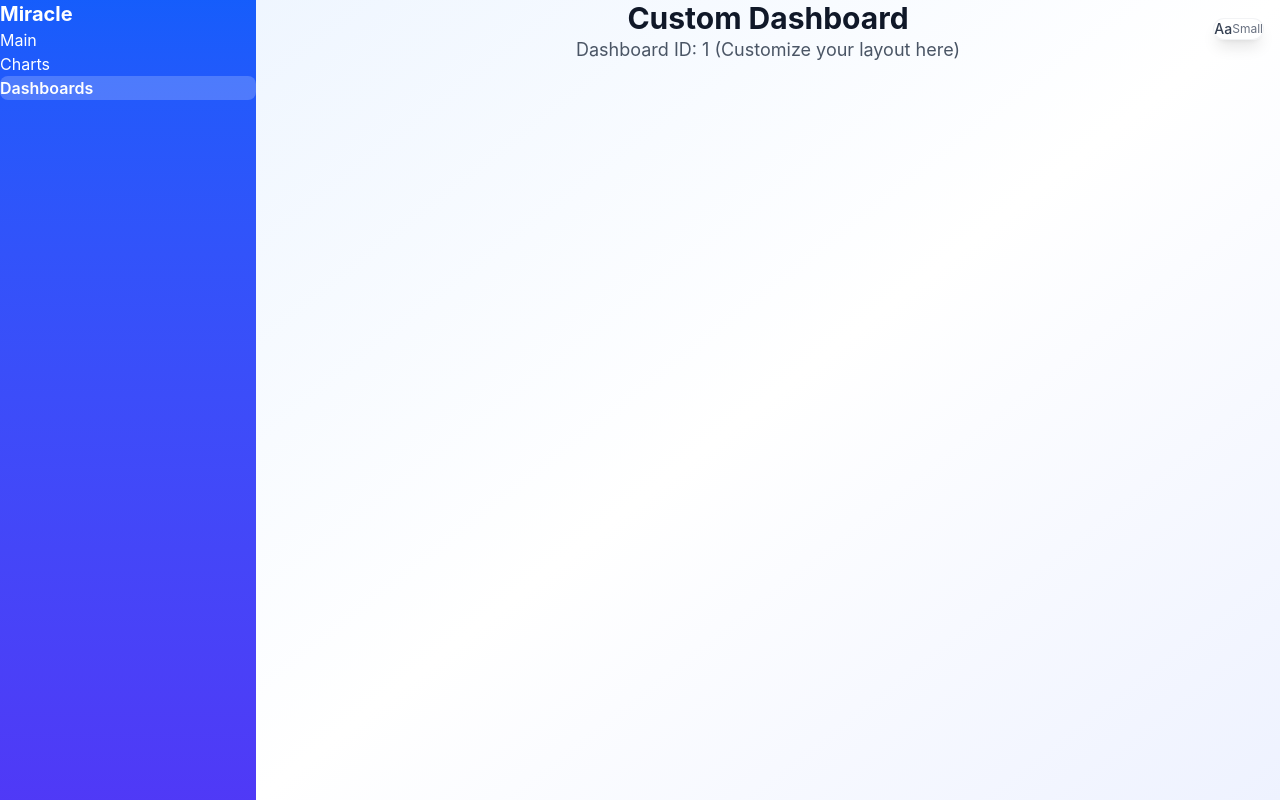
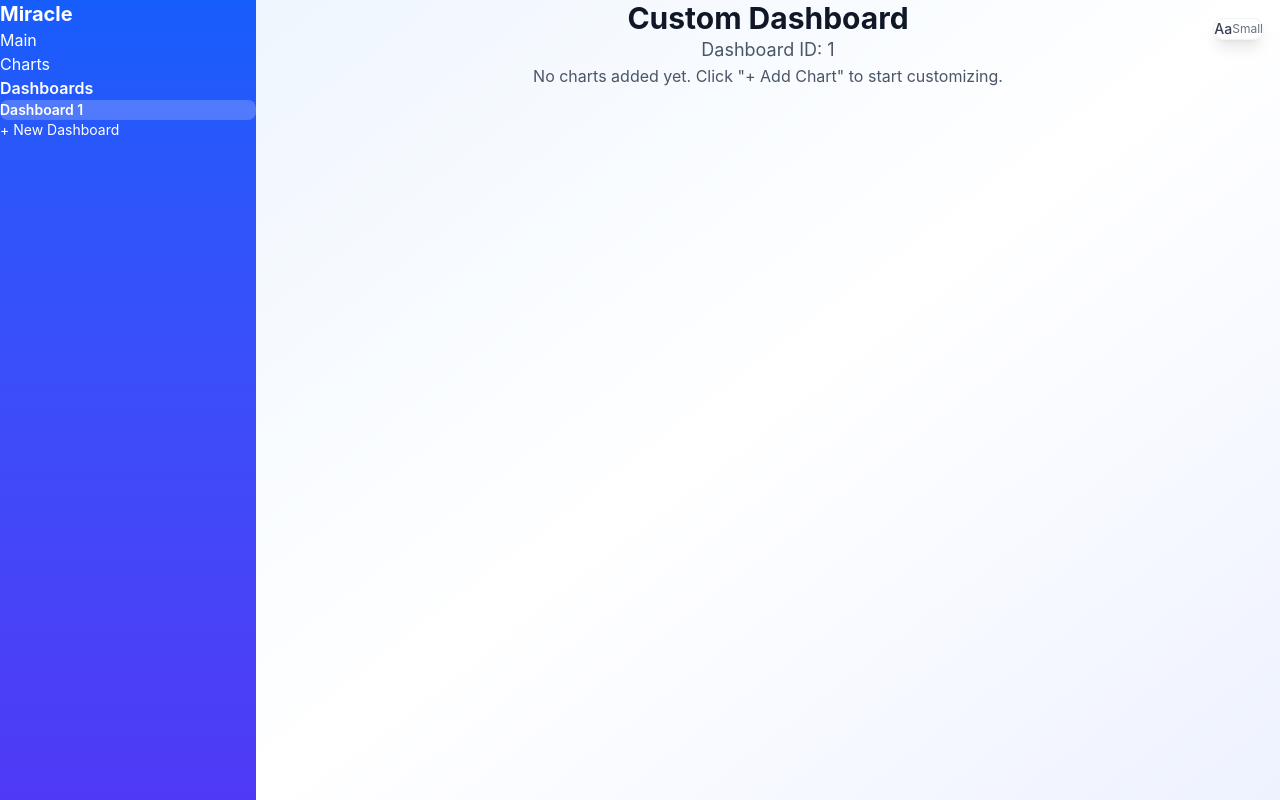
Before and after one commit to saketh-n/miracle-technical-assessment, a React (Vite) app in the folder frontend/: page /dashboard/1 in a window 1280 px wide. Built offline with nearby package versions, Linux system fonts and the light colour scheme.

Commit message:
Dashboard Layouts dummy logic

```diff
--- a/frontend/package.json
+++ b/frontend/package.json
@@ -11,10 +11,12 @@
   },
   "dependencies": {
     "@types/react-router-dom": "^5.3.3",
+    "@types/uuid": "^10.0.0",
     "react": "^19.1.1",
     "react-dom": "^19.1.1",
     "react-router-dom": "^7.8.2",
-    "recharts": "^3.1.2"
+    "recharts": "^3.1.2",
+    "uuid": "^11.1.0"
   },
   "devDependencies": {
     "@eslint/js": "^9.33.0",
--- a/frontend/src/components/Dashboard.tsx
+++ b/frontend/src/components/Dashboard.tsx
@@ -1,10 +1,13 @@
-import React from 'react';
+import React, { useEffect, useState } from 'react';
 import { useParams } from 'react-router-dom';
 import { useFontSize } from '../context/FontSizeContext';
+import { getDashboard } from '../utils/dashboardStorage';
+import type { DashboardLayout } from '../utils/dashboardStorage';
 
 const Dashboard: React.FC = () => {
   const { id } = useParams<{ id: string }>(); // Get the dynamic :id from URL
   const { fontSize } = useFontSize();
+  const [layout, setLayout] = useState<DashboardLayout>({});
 
   const getFontSizeClasses = () => {
     if (fontSize === 'large') {
@@ -15,6 +18,19 @@ const Dashboard: React.FC = () => {
 
   const { title, subtitle } = getFontSizeClasses();
 
+  // Load dashboard layout from localStorage
+  useEffect(() => {
+    if (id) {
+      const dashboardLayout = getDashboard(id);
+      setLayout(dashboardLayout);
+    }
+  }, [id]);
+
+  // Sort charts by position for rendering
+  const sortedCharts = Object.entries(layout)
+    .sort(([, posA], [, posB]) => posA - posB)
+    .map(([chartId]) => chartId);
+
   return (
     <div className="min-h-screen bg-gradient-to-br from-blue-50 via-white to-indigo-50 py-12 px-6">
       <div className="max-w-7xl mx-auto">
@@ -22,9 +38,27 @@ const Dashboard: React.FC = () => {
           Custom Dashboard
         </h1>
         <p className={`${subtitle} text-gray-600 mb-12 text-center`}>
-          Dashboard ID: {id} (Customize your layout here)
+          Dashboard ID: {id}
         </p>
-        {/* Future: FiltersPanel, chart widgets, + Add Chart button, etc. */}
+        <div className="grid grid-cols-1 md:grid-cols-2 lg:grid-cols-3 gap-8">
+          {sortedCharts.length > 0 ? (
+            sortedCharts.map((chartId) => (
+              <div
+                key={chartId}
+                className="bg-white/80 backdrop-blur-md rounded-2xl p-6 border border-white/50 shadow-lg"
+              >
+                <h2 className="text-lg font-semibold text-gray-800 mb-4">
+                  Chart: {chartId} (Position: {layout[chartId]})
+                </h2>
+                <p className="text-gray-600">Placeholder for chart {chartId}</p>
+              </div>
+            ))
+          ) : (
+            <p className="text-gray-600 text-center col-span-full">
+              No charts added yet. Click "+ Add Chart" to start customizing.
+            </p>
+          )}
+        </div>
       </div>
     </div>
   );
--- a/frontend/src/components/Sidebar.tsx
+++ b/frontend/src/components/Sidebar.tsx
@@ -1,24 +1,47 @@
-import React from 'react';
-import { NavLink } from 'react-router-dom';
+import React, { useEffect, useState } from 'react';
+import { NavLink, useNavigate } from 'react-router-dom';
 import { useFontSize } from '../context/FontSizeContext';
+import { initializeDashboards, getDashboards, createDashboard } from '../utils/dashboardStorage';
 
 const Sidebar: React.FC = () => {
   const { fontSize } = useFontSize();
+  const navigate = useNavigate();
+  const [dashboards, setDashboards] = useState<{ id: string; name: string }[]>([]);
 
   const getFontSizeClasses = () => {
     if (fontSize === 'large') {
       return {
         menuItem: 'text-lg',
         menuTitle: 'text-2xl',
+        subMenuItem: 'text-base',
       };
     }
     return {
       menuItem: 'text-base',
       menuTitle: 'text-xl',
+      subMenuItem: 'text-sm',
     };
   };
 
-  const { menuItem, menuTitle } = getFontSizeClasses();
+  const { menuItem, menuTitle, subMenuItem } = getFontSizeClasses();
+
+  // Initialize and load dashboards
+  useEffect(() => {
+    initializeDashboards();
+    const storedDashboards = getDashboards();
+    const dashboardList = Object.keys(storedDashboards).map((id, index) => ({
+      id,
+      name: `Dashboard ${index + 1}`,
+    }));
+    setDashboards(dashboardList);
+  }, []);
+
+  // Handle creating a new dashboard
+  const handleCreateDashboard = () => {
+    const newId = createDashboard();
+    setDashboards([...dashboards, { id: newId, name: `Dashboard ${dashboards.length + 1}` }]);
+    navigate(`/dashboard/${newId}`);
+  };
 
   return (
     <div className="w-64 bg-gradient-to-b from-blue-600 to-indigo-600 text-white min-h-screen p-6 shadow-lg">
@@ -28,9 +51,7 @@ const Sidebar: React.FC = () => {
           to="/"
           className={({ isActive }) =>
             `${menuItem} block px-4 py-2 rounded-lg transition-all duration-200 ${
-              isActive
-                ? 'bg-white/20 text-white font-semibold'
-                : 'hover:bg-white/10 hover:text-white'
+              isActive ? 'bg-white/20 text-white font-semibold' : 'hover:bg-white/10 hover:text-white'
             }`
           }
         >
@@ -40,26 +61,36 @@ const Sidebar: React.FC = () => {
           to="/charts"
           className={({ isActive }) =>
             `${menuItem} block px-4 py-2 rounded-lg transition-all duration-200 ${
-              isActive
-                ? 'bg-white/20 text-white font-semibold'
-                : 'hover:bg-white/10 hover:text-white'
+              isActive ? 'bg-white/20 text-white font-semibold' : 'hover:bg-white/10 hover:text-white'
             }`
           }
         >
           Charts
         </NavLink>
+        <div>
+          <div className={`${menuItem} block px-4 py-2 font-semibold`}>Dashboards</div>
+          <div className="ml-4 space-y-2">
+            {dashboards.map((dashboard) => (
               <NavLink
-          to="/dashboard/1" // Default to dashboard ID 1 for now
+                key={dashboard.id}
+                to={`/dashboard/${dashboard.id}`}
                 className={({ isActive }) =>
-            `${menuItem} block px-4 py-2 rounded-lg transition-all duration-200 ${
-              isActive
-                ? 'bg-white/20 text-white font-semibold'
-                : 'hover:bg-white/10 hover:text-white'
+                  `${subMenuItem} block px-4 py-1 rounded-lg transition-all duration-200 ${
+                    isActive ? 'bg-white/20 text-white font-semibold' : 'hover:bg-white/10 hover:text-white'
                   }`
                 }
               >
-          Dashboards
+                {dashboard.name}
               </NavLink>
+            ))}
+            <button
+              onClick={handleCreateDashboard}
+              className={`${subMenuItem} block px-4 py-1 rounded-lg hover:bg-white/10 hover:text-white text-left w-full transition-all duration-200`}
+            >
+              + New Dashboard
+            </button>
+          </div>
+        </div>
       </nav>
     </div>
   );
--- /dev/null
+++ b/frontend/src/utils/dashboardStorage.ts
@@ -0,0 +1,49 @@
+// Utility to manage dashboard layouts in localStorage
+import { v4 as uuidv4 } from 'uuid'; // For generating unique dashboard IDs
+
+export interface DashboardLayout {
+  [chartId: string]: number; // chartId -> position (1-based index)
+}
+
+export interface DashboardStorage {
+  [dashboardId: string]: DashboardLayout;
+}
+
+// Initialize localStorage with a default dashboard if empty
+export const initializeDashboards = (): void => {
+  const dashboards = getDashboards();
+  if (Object.keys(dashboards).length === 0) {
+    const defaultDashboard: DashboardStorage = {
+      '1': {}, // Default dashboard with ID "1" and no charts
+    };
+    localStorage.setItem('dashboards', JSON.stringify(defaultDashboard));
+  }
+};
+
+// Get all dashboards from localStorage
+export const getDashboards = (): DashboardStorage => {
+  const dashboards = localStorage.getItem('dashboards');
+  return dashboards ? JSON.parse(dashboards) : {};
+};
+
+// Get a specific dashboard by ID
+export const getDashboard = (dashboardId: string): DashboardLayout => {
+  const dashboards = getDashboards();
+  return dashboards[dashboardId] || {};
+};
+
+// Create a new dashboard and return its ID
+export const createDashboard = (): string => {
+  const dashboards = getDashboards();
+  const newId = uuidv4(); // Generate unique ID
+  dashboards[newId] = {};
+  localStorage.setItem('dashboards', JSON.stringify(dashboards));
+  return newId;
+};
+
+// Update a dashboard's layout
+export const updateDashboard = (dashboardId: string, layout: DashboardLayout): void => {
+  const dashboards = getDashboards();
+  dashboards[dashboardId] = layout;
+  localStorage.setItem('dashboards', JSON.stringify(dashboards));
+};
```
Also changed, not shown: 1 other file (tests, documents, lock files or other folders). Lines whose indentation alone changed are shown as unchanged.
